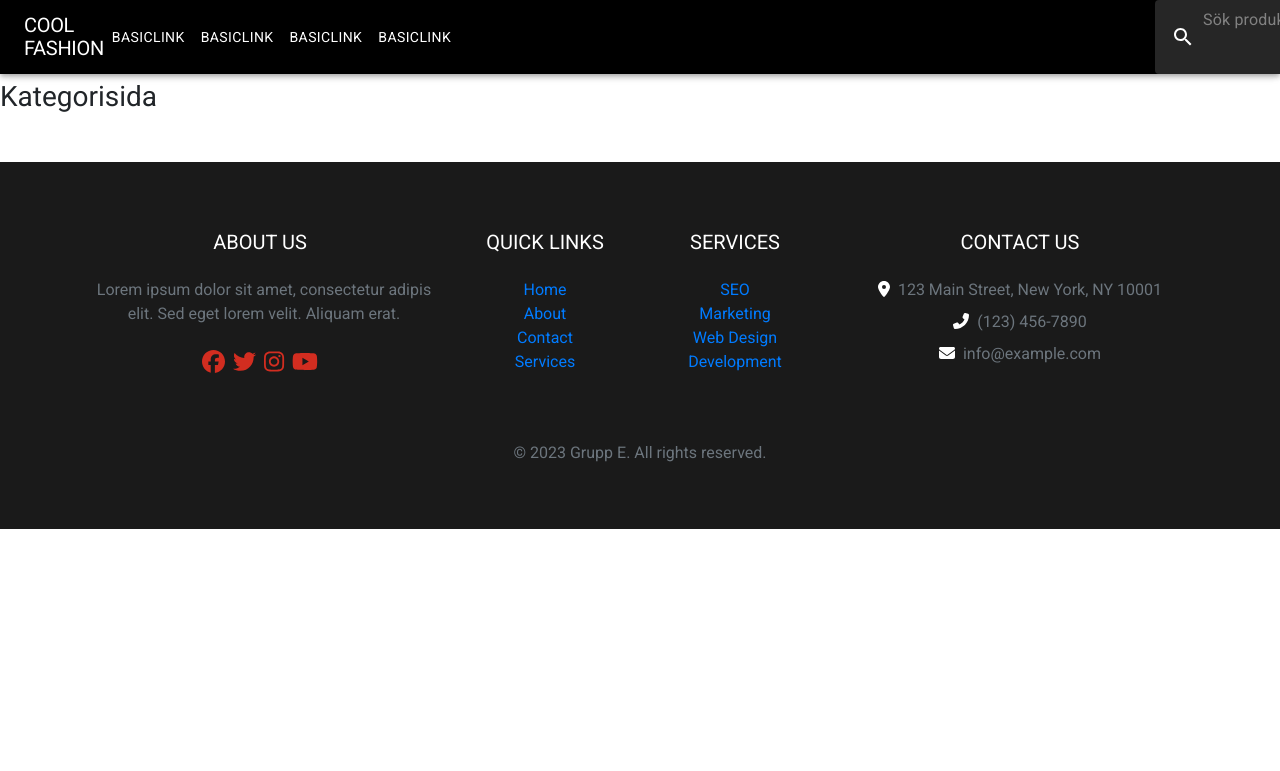
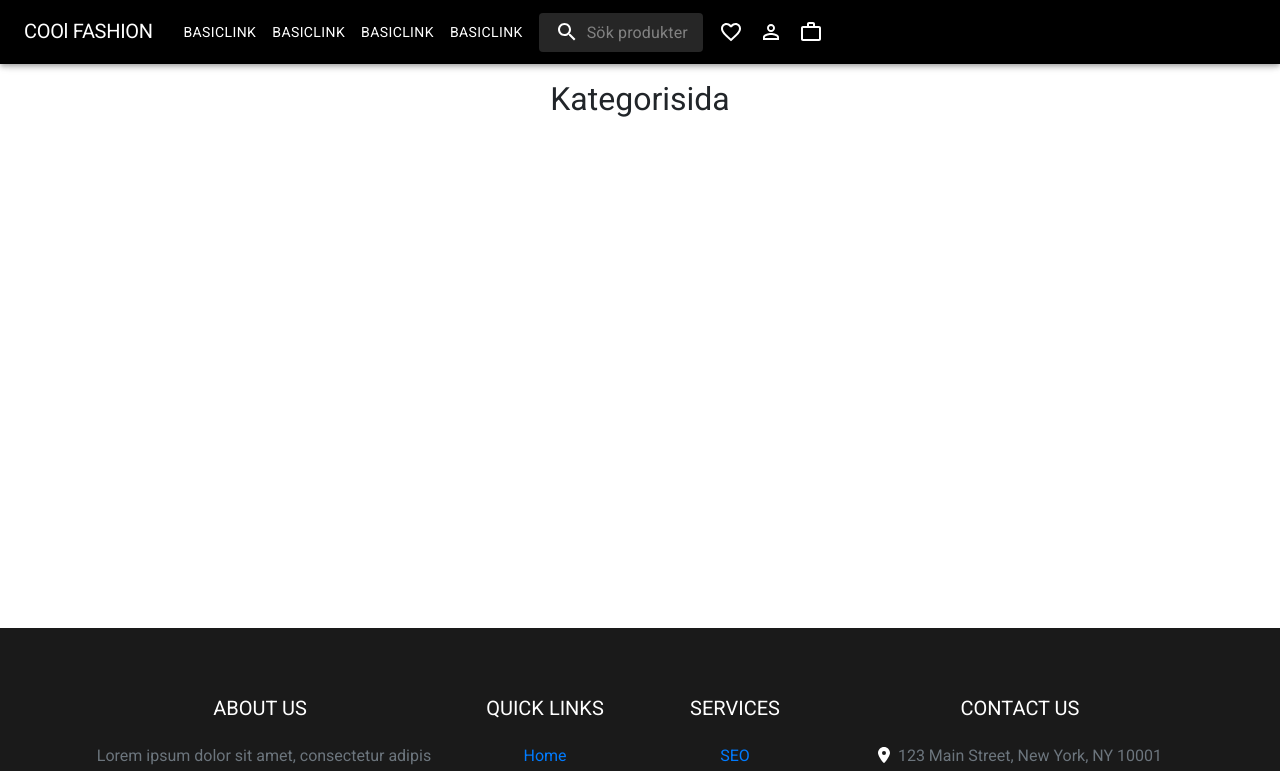
Before and after one commit to carolinmimmie/CoolFashion, a React (Create React App) app: page /categories in a window 1280 px wide. Shown: the top 771 px of the page. Built offline with nearby package versions, Linux system fonts and the light colour scheme.

Commit message:
Routing på nav fixad!

```diff
--- a/src/App.css
+++ b/src/App.css
@@ -37,7 +37,7 @@ body {
   display: flex;
   flex-direction: row;
   /* Sätter space mellan search och links */
-  margin-left: 43rem;
+  /* margin-left: 43rem; */
 }
 
 .serchfield {
@@ -50,6 +50,17 @@ body {
   margin-top: -0.5rem;
 }
 
+.logga {
+  color: white;
+}
+.logga:hover {
+  color: white;
+}
+.sido-rubrik {
+  font-size: 2rem;
+  text-align: center;
+  margin-top: 1rem;
+}
 /* forms */
 
 .form-component-container {
@@ -226,13 +237,9 @@ textarea {
   cursor: pointer;
 }
 
-
-
 .container_on_search_page {
-
-
- text-align: center;
- margin-top: 200px;
+  text-align: center;
+  margin-top: 200px;
 }
 
 .gray-bg {
--- a/src/App.tsx
+++ b/src/App.tsx
@@ -5,7 +5,7 @@ import Landingpage from "./components/pages/landing-page/Landingpage";
 import ProductPage from "./components/pages/product-page/ProductPage";
 import { BrowserRouter, Routes, Route } from "react-router-dom";
 import CardProducts from "./components/pages/product-page/CardProducts";
-import Categories from "./components/categories/Categories";
+import Categories from "./components/pages/categories/Categories";
 import Contact from "./components/pages/contact/Contact";
 import Admin from "./components/pages/admin/Admin";
 import Footer from "./components/footer/Footer";
@@ -14,8 +14,8 @@ import SearchPage from "./components/pages/search-page/SearchPage";
 function App() {
   return (
     <div className="App">
+      <BrowserRouter>
       <Header></Header>
-      <BrowserRouter>
         <Routes>
           <Route path="/" element={<Landingpage></Landingpage>} />
           <Route path="/contact" element={<Contact></Contact>} />
@@ -23,8 +23,8 @@ function App() {
           <Route path="/categories" element={<Categories></Categories>} />
           <Route path="/search-page" element={<SearchPage></SearchPage>} />
         </Routes>
+      <Footer></Footer>
       </BrowserRouter>
-      <Footer></Footer>
     </div>
   );
 }
--- a/src/components/header/Nav.tsx
+++ b/src/components/header/Nav.tsx
@@ -23,6 +23,8 @@ import FavoriteBorderIcon from "@mui/icons-material/FavoriteBorder";
 import PersonOutlineIcon from "@mui/icons-material/PersonOutline";
 import WorkOutlineIcon from "@mui/icons-material/WorkOutline";
 import BasicMenu from "./BasicMenu";
+import { Link } from "react-router-dom";
+
 // import { Link, useNavigate } from "react-router-dom";
 interface Props {
   /**
@@ -126,18 +128,28 @@ const Nav = (props: Props) => {
               sx={{
                 flexGrow: 0.05,
                 display: { xs: "block", sm: "block" },
-                fontSize: "20px",
+                fontSize: "20px",color:"white",
               }}
-              className="Logga"
             >
-              COOL FASHION
-
+              {
+                <Link className="logga" to={"/"}>
+                  COOl FASHION
+                </Link>
+              }
             </Typography>
 
+            <Link to={"/"}>
               <BasicMenu></BasicMenu>
+            </Link>
+            <Link to={"/"}>
               <BasicMenu></BasicMenu>
+            </Link>
+            <Link to={"contact"}>
               <BasicMenu></BasicMenu>
+            </Link>
+            <Link to={"admin"}>
               <BasicMenu></BasicMenu>
+            </Link>
             {/*
             <Box
               sx={{
--- a/src/components/pages/admin/AdminForm.tsx
+++ b/src/components/pages/admin/AdminForm.tsx
@@ -1,11 +1,10 @@
-import React, {useEffect, useState } from "react";
+import React, { useEffect, useState } from "react";
 import { IAllProducts } from "../../../interfaces";
 import { createProduct, getAllProducts } from "../../../Api";
 import { storage } from "../../../firebase.config";
 import { getDownloadURL, listAll, ref, uploadBytes } from "firebase/storage";
 import { v4 } from "uuid";
 import { Timestamp } from "firebase/firestore";
-
 
 const AdminForm = () => {
   // const { productList, setProductList } = useContext(LandingPageContext);
--- a/src/components/categories/Categories.tsx
+++ b/src/components/pages/categories/Categories.tsx
@@ -2,9 +2,8 @@ import React from "react";
 
 const Categories = () => {
   return (
-    <div style={{ marginTop: "5rem" }}>
-      <h3>Kategorisida</h3>
-      {/* <p>Tja tja kategorier</p> */}
+    <div style={{ marginTop: "5rem", minHeight: "500px" }}>
+      <h3 className="sido-rubrik">Kategorisida</h3>
     </div>
   );
 };
--- a/src/components/pages/contact/ContactForm.tsx
+++ b/src/components/pages/contact/ContactForm.tsx
@@ -24,7 +24,6 @@ const ContactForm = () => {
   };
   return (
     <div className="container-form">
-      <h2>Kontaktformulär</h2>
       <form className="form" onSubmit={handleSubmit}>
         <div className="form-box">
           <label htmlFor="username">Namn:</label>
@@ -64,7 +63,9 @@ const ContactForm = () => {
           />
         </div>
         <div className="form-box">
-          <button type="submit" className="submitButton">Skicka </button>
+          <button type="submit" className="submitButton">
+            Skicka{" "}
+          </button>
         </div>
       </form>
     </div>
--- a/src/components/pages/landing-page/Landingpage.tsx
+++ b/src/components/pages/landing-page/Landingpage.tsx
@@ -3,7 +3,7 @@ import Herolandingpage from "./Hero";
 import ProductPage from "../product-page/ProductPage";
 import ContactForm from "../contact/ContactForm";
 import CustomerForm from "../admin/AdminForm";
-import CardCategories from "../../categories/CardCategories";
+import CardCategories from "../categories/CardCategories";
 import CardProducts from "../product-page/CardProducts";
 import Section1 from "./section1/Section1";
 import Section2 from "./section2/Section2";
--- a/src/components/pages/landing-page/section1/Carousel.tsx
+++ b/src/components/pages/landing-page/section1/Carousel.tsx
@@ -6,7 +6,7 @@ import {
   faMapMarkerAlt,
   faPhoneAlt,
 } from "@fortawesome/free-solid-svg-icons";
-import CardCategories from "../../../categories/CardCategories";
+import CardCategories from "../../categories/CardCategories";
 import { getAllProducts, getPopularCategories } from "../../../../Api";
 import { IAllProducts } from "../../../../interfaces";
 import { Category } from "@material-ui/icons";
```
Also changed, not shown: src/components/pages/categories/CardCategories.tsx (renamed from src/components/categories/CardCategories.tsx). Lines whose indentation alone changed are shown as unchanged.
